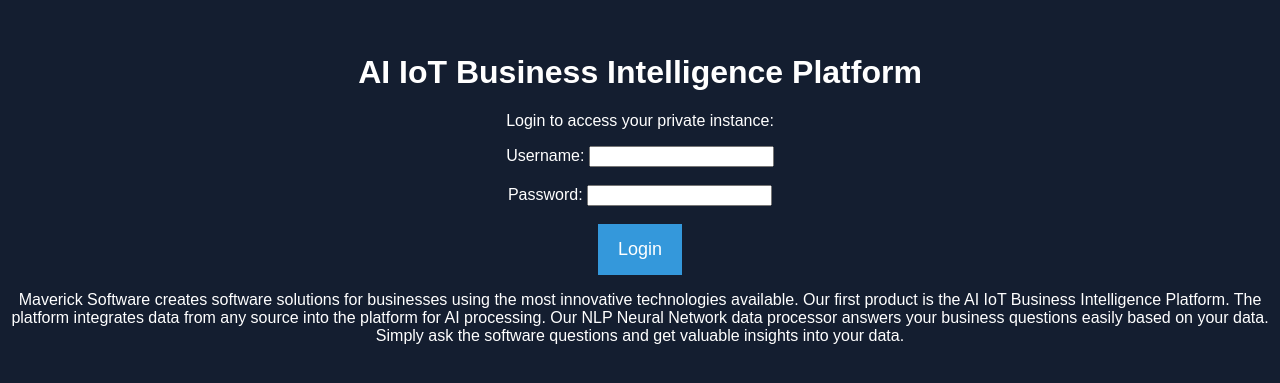
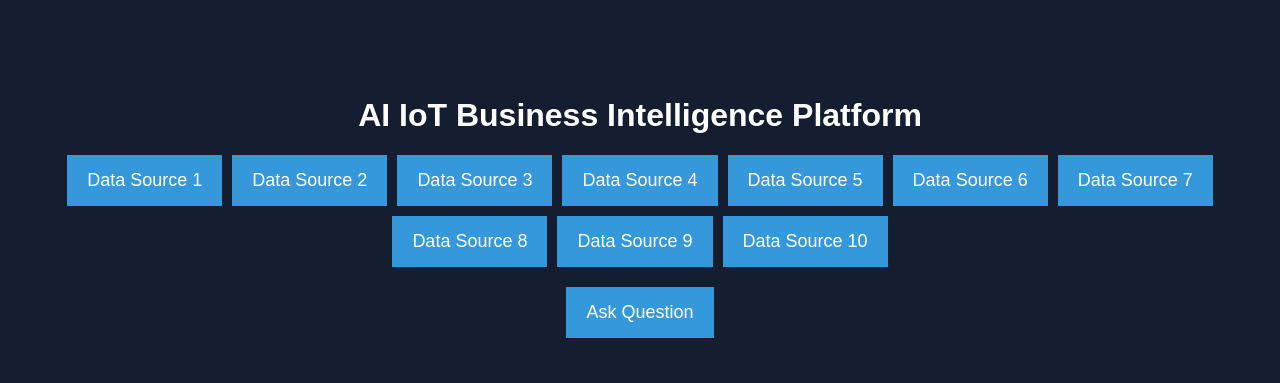
Before and after one commit to JoshZ2323/AIPlatform, a website: page index.html in a window 1280 px wide. Shown: the part 193-576 px from the top of the page. Drawn offline with Linux system fonts and the light colour scheme.

Commit message:
Update index.html

```diff
--- a/index.html
+++ b/index.html
@@ -15,15 +15,6 @@
       justify-content: center;
       height: 100vh;
       margin: 0;
-    }
-
-    #login-section {
-      text-align: center;
-      margin-bottom: 20px;
-    }
-
-    #login-text {
-      color: #ffffff;
     }
 
     #data-sources {
@@ -62,28 +53,12 @@
       border: 2px solid #3498db;
       display: none;
     }
-
-    #login-info {
-      color: #ffffff;
-      text-align: center;
-    }
   </style>
 </head>
 <body>
-  <div id="login-section">
-    <h1>AI IoT Business Intelligence Platform</h1>
-    <p id="login-text">Login to access your private instance:</p>
-    <form id="login-form">
-      <label for="username">Username:</label>
-      <input type="text" id="username" name="username" required><br><br>
-      <label for="password">Password:</label>
-      <input type="password" id="password" name="password" required><br><br>
-      <button type="submit">Login</button>
-    </form>
-    <p id="login-info">Maverick Software creates software solutions for businesses using the most innovative technologies available. Our first product is the AI IoT Business Intelligence Platform. The platform integrates data from any source into the platform for AI processing. Our NLP Neural Network data processor answers your business questions easily based on your data. Simply ask the software questions and get valuable insights into your data.</p>
-  </div>
-
-  <div id="data-sources" style="display: none;">
+  <div>
+    <h1 style="text-align: center;">AI IoT Business Intelligence Platform</h1>
+    <div id="data-sources">
       <button onclick="selectDataSource('Data Source 1')">Data Source 1</button>
       <button onclick="selectDataSource('Data Source 2')">Data Source 2</button>
       <button onclick="selectDataSource('Data Source 3')">Data Source 3</button>
@@ -95,24 +70,13 @@
       <button onclick="selectDataSource('Data Source 9')">Data Source 9</button>
       <button onclick="selectDataSource('Data Source 10')">Data Source 10</button>
     </div>
-
-  <div id="ask-question" style="display: none;">
+    <div id="ask-question">
       <button onclick="askQuestion()">Ask Question</button>
       <div id="answer-box"></div>
     </div>
+  </div>
 
   <script>
-    // Function to handle login form submission
-    document.getElementById('login-form').addEventListener('submit', function(event) {
-      event.preventDefault();
-      // Perform login authentication here
-      // If successful, show data sources and ask question section
-      document.getElementById('data-sources').style.display = 'flex';
-      document.getElementById('ask-question').style.display = 'flex';
-      document.getElementById('login-section').style.display = 'none';
-    });
-
-    // Function to ask a question
     async function askQuestion() {
       const question = prompt('Ask a business question:');
       if (question) {
```
Lines whose indentation alone changed are shown as unchanged.
